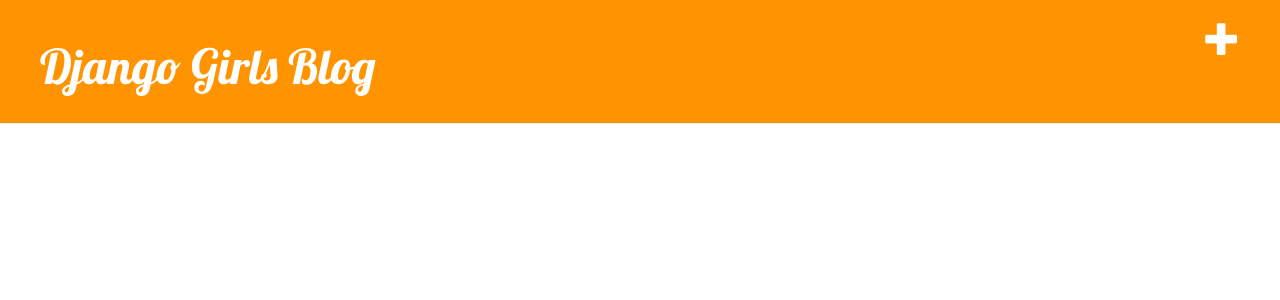
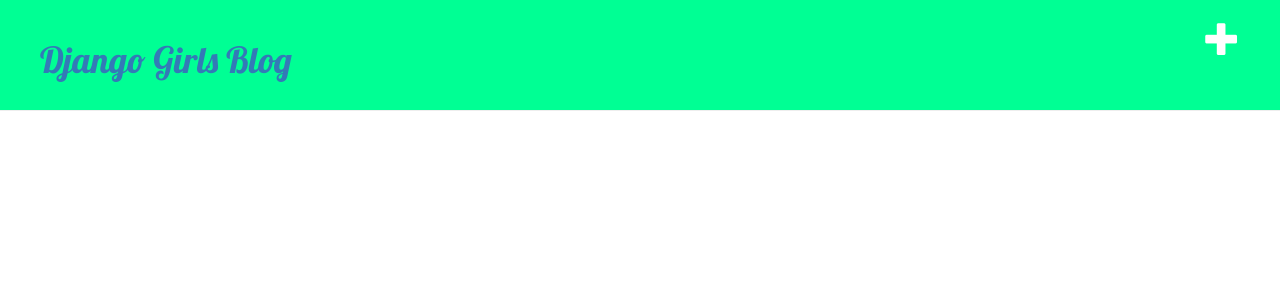
Before and after one commit to chantal97/my-first-blog, a Django app: page / in a window 1280 px wide. Shown: the top 300 px of the page. Run offline with Django 3.2, Linux system fonts and the light colour scheme; data that the repository does not hold is empty; some libraries are stand-ins or nearby versions.

Commit message:
cambio de color

```diff
--- a/blog/static/css/blog.css
+++ b/blog/static/css/blog.css
@@ -1,8 +1,8 @@
 .page-header {
-        background-color: #ff9400;
+        background-color: #00ff94;
         margin-top: 0;
         padding: 20px 20px 20px 40px;
-    }
+
 
     .page-header h1, .page-header h1 a, .page-header h1 a:visited, .page-header h1 a:active {
         color: #ffffff;
```
